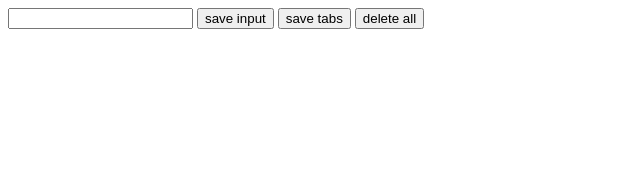
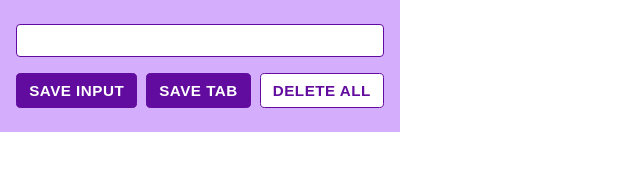
Before and after one commit to mendez-v/chrome-extension, a plain HTML site: page index.html in a window 1280 px wide. Shown: the whole page, without its empty margins (0-640 px from the left). Drawn offline with Linux system fonts and the light colour scheme.

Commit message:
Add stylesheet, and classes in the HTML to the form and buttons

```diff
--- a/index.html
+++ b/index.html
@@ -5,14 +5,17 @@
   <meta name="viewport" content="width=device-width, initial-scale=1.0">
   <link rel="icon" href="./assets/img/fav.svg">
   <title>Save URL's 💾</title>
+  <link rel="stylesheet" href="./styles.css">
 </head>
 <body>
   <main>
-    <form action="#" id="form" autocomplete="off">
+    <form action="#" id="form" class="form" autocomplete="off">
       <input type="text" class="input-el">
-      <button id="input-btn">save input</button>
-      <button id="tab-btn">save tabs</button>
-      <button id="delete-btn">delete all</button>
+      <div class="btn-wrapper">
+        <button id="input-btn" class="btn">save input</button>
+        <button id="tab-btn" class="btn">save tab</button>
+        <button type="reset" id="delete-btn" class="btn btn--delete">delete all</button>
+      </div>
     </form>
   </main>
 </body>
--- /dev/null
+++ b/styles.css
@@ -0,0 +1,69 @@
+html {
+  box-sizing: border-box;
+}
+*, *::before, *::after {
+  box-sizing: inherit;
+}
+body {
+  margin: 0;
+  font-family: system-ui, -apple-system, BlinkMacSystemFont, 'Segoe UI', Roboto, Oxygen, Ubuntu, Cantarell, 'Open Sans', 'Helvetica Neue', sans-serif;
+  /* background-color: #D4ADFC; */
+}
+.form {
+  --primary: #610C9F;
+  --secondary: #D4ADFC;
+  --neutro: #fff;
+  --radius: .3em;
+
+  padding: 1.5em 1em;
+  max-inline-size: 25rem;
+  background-color: var(--secondary);
+}
+.input-el {
+  inline-size: 100%;
+  padding: .5em 1em;
+  font-family: inherit;
+  font-weight: 500;
+  color: var(--primary);
+  border: .1em solid var(--primary);
+  border-radius: var(--radius);
+}
+.btn-wrapper {
+  margin-top: 1em;
+  display: flex;
+  justify-content: space-between;
+}
+.btn {
+  padding: .5em .8em;
+  font-weight: 600;
+  font-size: .95rem;
+  text-transform: uppercase;
+  letter-spacing: .5px;
+  color: var(--neutro);
+  background-color: var(--primary);
+  border: .1em solid var(--primary);
+  border-radius: var(--radius);
+  transition: color .2s ease-in-out, background-color .2s ease-in-out;
+  cursor: pointer;
+}
+.btn--delete {
+  color: var(--primary);
+  background-color: var(--neutro);
+}
+
+.input-el:focus-visible,
+.btn:focus-visible {
+  outline: .15em dotted var(--primary);
+  outline-offset: .15em;
+}
+
+@media (hover:hover) {
+  .btn:hover {
+    color: var(--primary);
+    background-color: var(--neutro);
+  }
+  .btn--delete:hover {
+    color: var(--neutro);
+    background-color: var(--primary);
+  }
+}
```
Also changed, not shown: assets/img/fav.svg.
